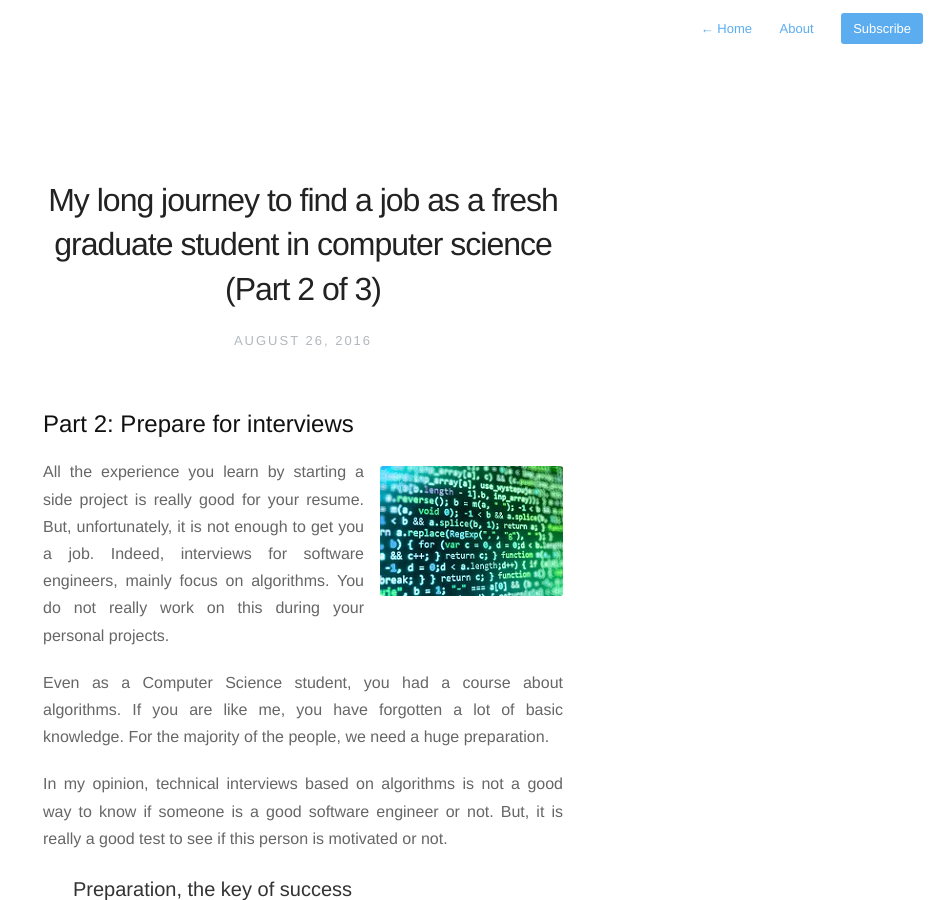
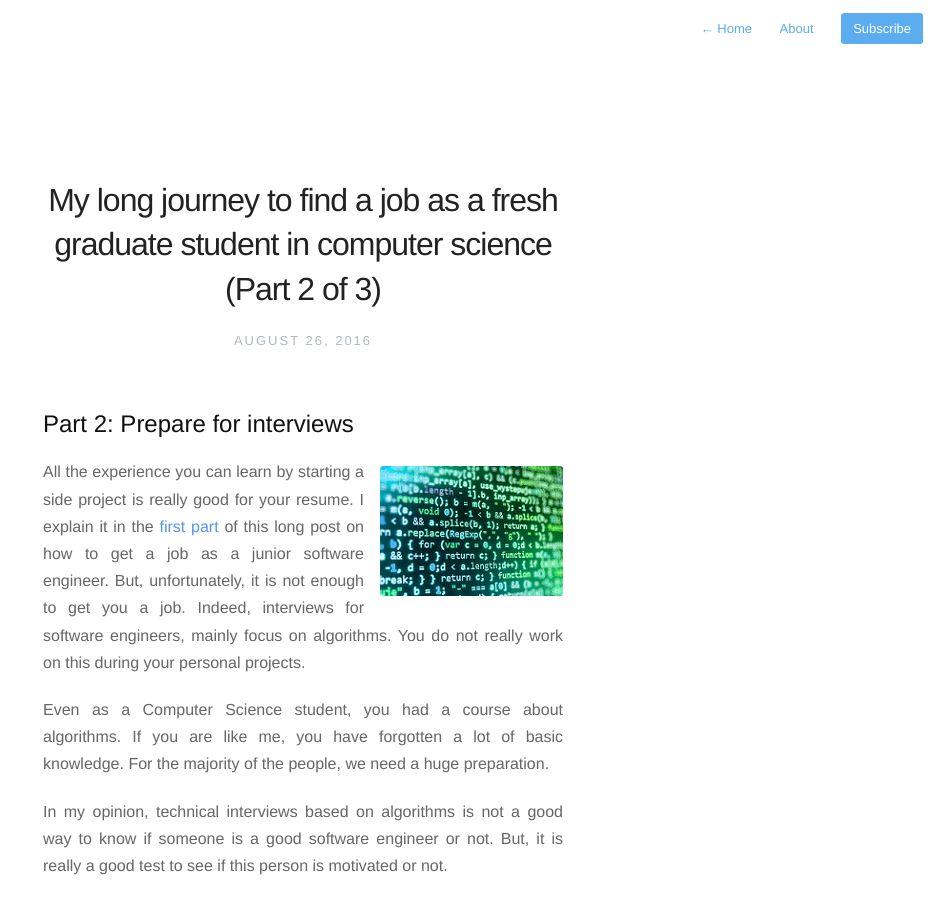
Before and after one commit to ixartz/My-blog, a Jekyll site: the page built from _posts/2016-08-26-my-long-journey-to-find-a-job-as-a-fresh-graduate-student-in-computer-science-part-2.md, in a window 1280 px wide and 900 px high. Shown: the whole window, without its empty margins (337-1280 px from the left). Built offline with Jekyll 4.4.1, drawn with Linux system fonts in a browser that asks for light colours; nearby versions of some CDN libraries; comment, search, counter and statistics services are not loaded.

Commit message:
Add links between the first and second part of 'my long journey' article

```diff
--- a/_posts/2016-08-26-my-long-journey-to-find-a-job-as-a-fresh-graduate-student-in-computer-science-part-2.md
+++ b/_posts/2016-08-26-my-long-journey-to-find-a-job-as-a-fresh-graduate-student-in-computer-science-part-2.md
@@ -1,6 +1,7 @@
 ---
 title: 'My long journey to find a job as a fresh graduate student in computer science (Part 2 of 3)'
 date: 2016-08-26 14:27:58
+description: Preparation for interviews in tech companies
 categories:
   - My life
 tags:
@@ -10,7 +11,7 @@ tags:
 ---
 ## Part 2: Prepare for interviews
 
-![Going deeper into algorithms]({{ site.baseurl }}assets/images/posts/algorithms.jpg){: .alignright}All the experience you learn by starting a side project is really good for your resume. But, unfortunately, it is not enough to get you a job. Indeed, interviews for software engineers, mainly focus on algorithms. You do not really work on this during your personal projects.
+![Going deeper into algorithms]({{ site.baseurl }}assets/images/posts/algorithms.jpg){: .alignright}All the experience you can learn by starting a side project is really good for your resume. I explain it in the <a href="{{ site.baseurl }}my-long-journey-to-find-a-job-as-a-fresh-graduate-student-in-computer-science-part-1" target="_blank">first part</a> of this long post on how to get a job as a junior software engineer. But, unfortunately, it is not enough to get you a job. Indeed, interviews for software engineers, mainly focus on algorithms. You do not really work on this during your personal projects.
 
 Even as a Computer Science student, you had a course about algorithms. If you are like me, you have forgotten a lot of basic knowledge. For the majority of the people, we need a huge preparation.
 
```
Also changed, not shown: _posts/2016-07-04-my-long-journey-to-find-a-job-as-a-fresh-graduate-student-in-computer-science-part-1.md (+3 -0 lines).
